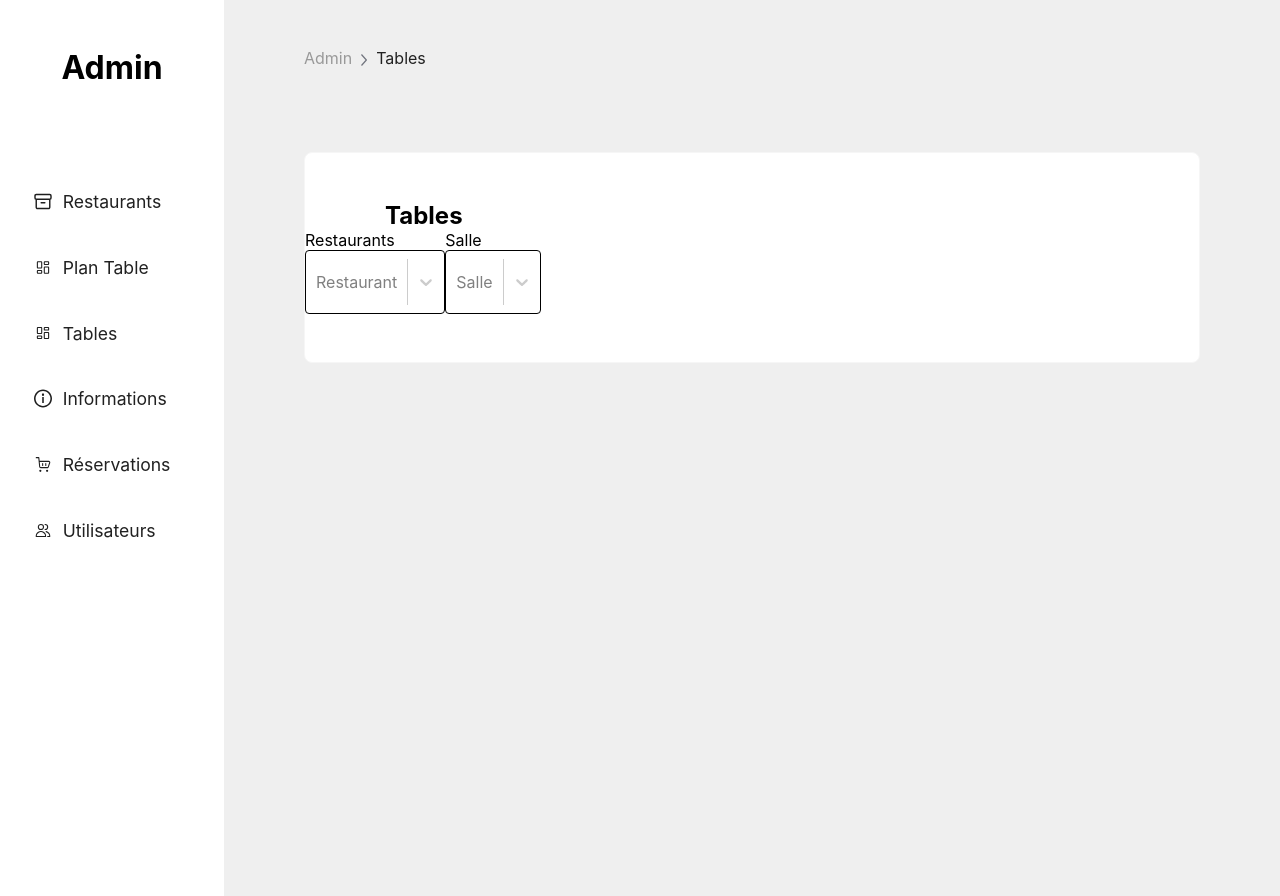
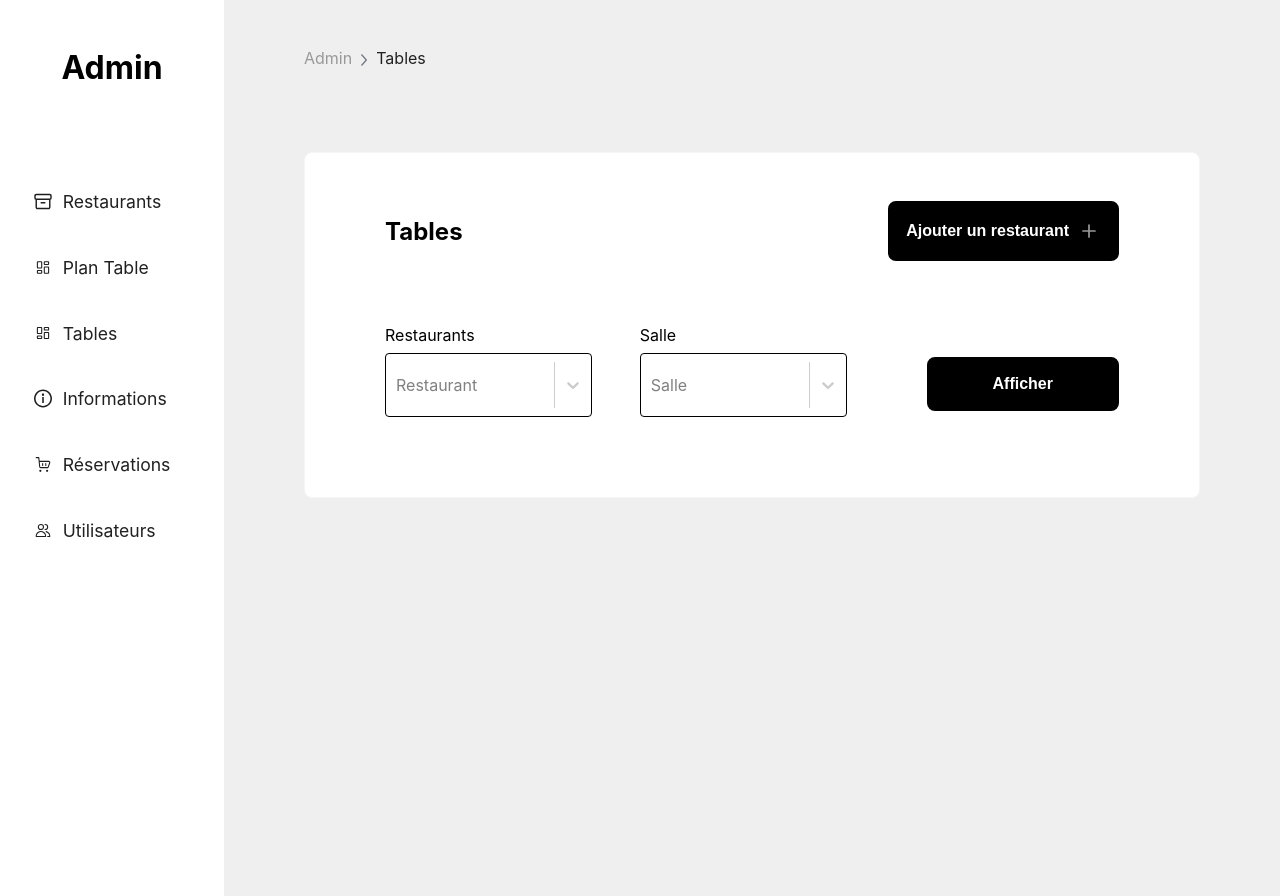
Before and after one commit to SarahOtmane/backOfficeResto, a React (Create React App) app: page /admin/tables in a window 1280 px wide. Built offline with nearby package versions, Linux system fonts and the light colour scheme.

Commit message:
contenu du form ok

```diff
--- a/src/screen/Table.js
+++ b/src/screen/Table.js
@@ -1,3 +1,4 @@
+import Button from "../components/Button";
 import Menu from "../components/Menu";
 import SelectLabel from "../components/SelectLabel";
 import Titre from "../components/Titre";
@@ -15,10 +16,18 @@ export default function Table(){
                 <section className="container">
                     <article className="row head">
                         <h4>Tables</h4>
+                        <Button
+                            text="Ajouter un restaurant"
+                            icon = {true}
+                        />
                     </article>
-                    <form className="row">
+                    <form className="row tableForm">
                         <SelectLabel label='Restaurants' name='restaurants' />
                         <SelectLabel label='Salle' name='planTables' />
+                        <Button
+                            text='Afficher'
+                            icon={false}
+                        />
                     </form>
                 </section>
             </div>
```
